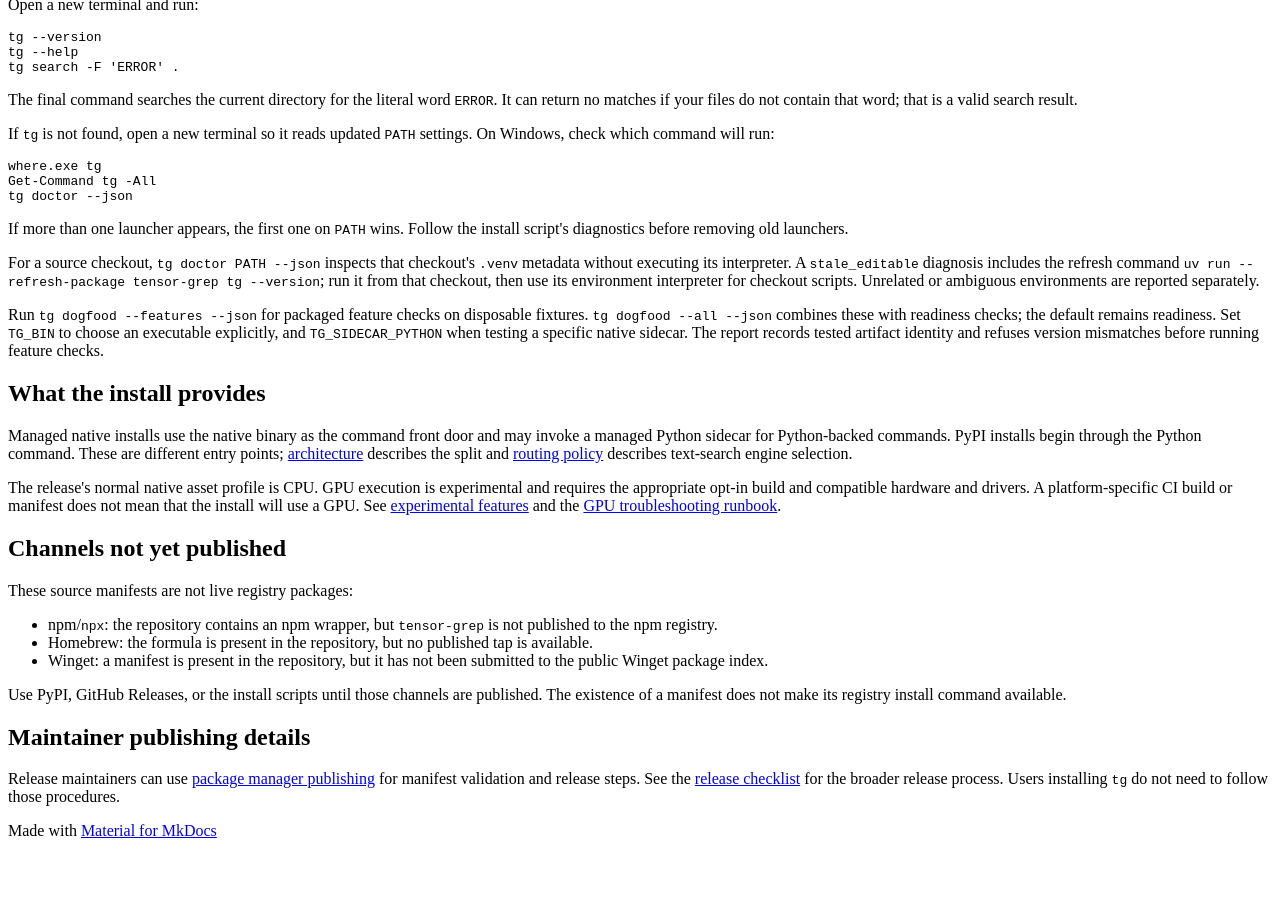
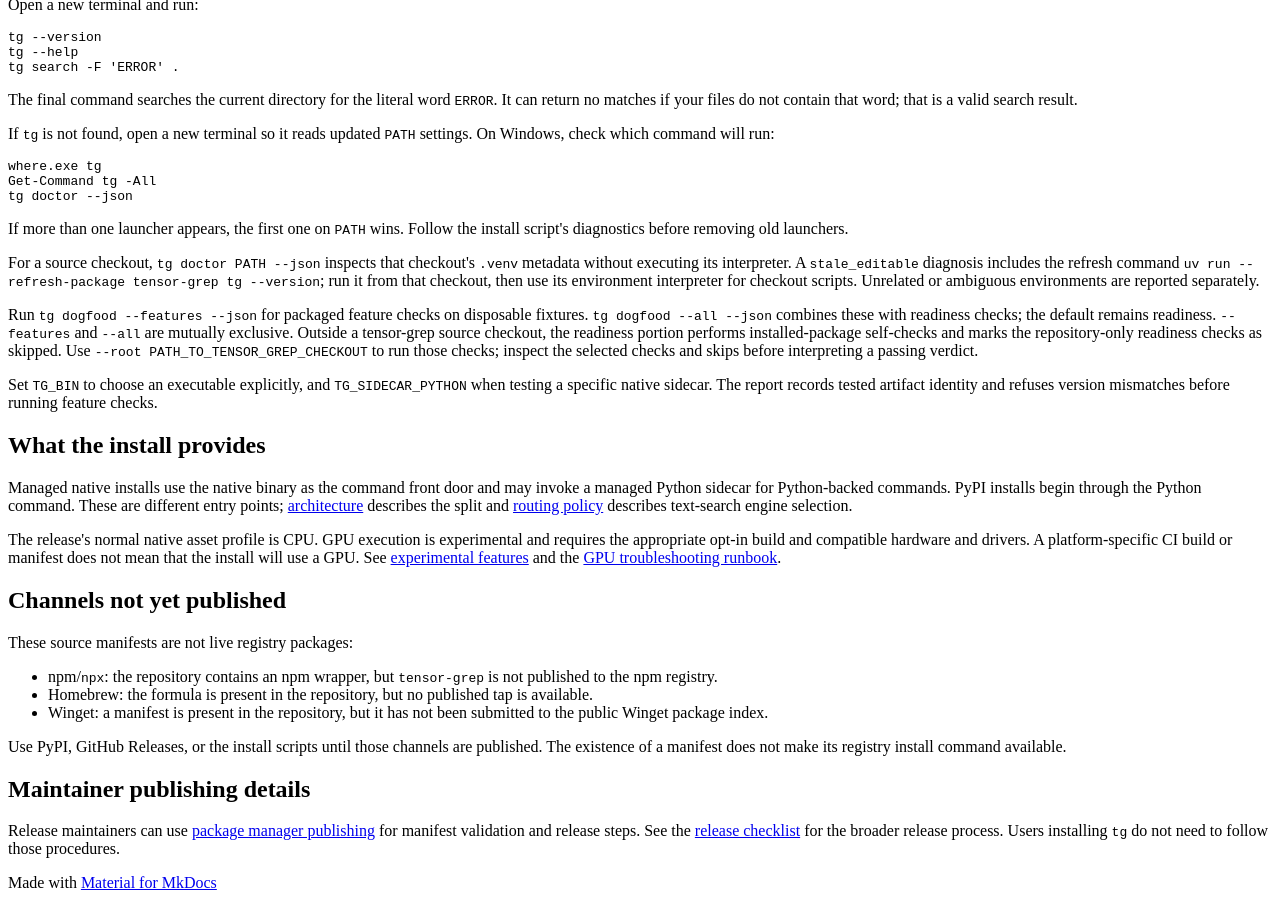
Before and after one commit to oimiragieo/tensor-grep, an MkDocs documentation site: the page built from docs/installation.md, in a window 1280 px wide and 900 px high, scrolled down 13038 px. Built offline with MkDocs 1.6.1 and Material for MkDocs 9.7.7, drawn with Linux system fonts in a browser that asks for light colours; before the commit the page ends 13886 px from its top, so only the background shows below that.

Commit message:
docs: clarify investigation effects and installed dogfood scope

```diff
--- a/docs/installation.md
+++ b/docs/installation.md
@@ -95,7 +95,16 @@ If more than one launcher appears, the first one on `PATH` wins. Follow the inst
 
 For a source checkout, `tg doctor PATH --json` inspects that checkout's `.venv` metadata without executing its interpreter. A `stale_editable` diagnosis includes the refresh command `uv run --refresh-package tensor-grep tg --version`; run it from that checkout, then use its environment interpreter for checkout scripts. Unrelated or ambiguous environments are reported separately.
 
-Run `tg dogfood --features --json` for packaged feature checks on disposable fixtures. `tg dogfood --all --json` combines these with readiness checks; the default remains readiness. Set `TG_BIN` to choose an executable explicitly, and `TG_SIDECAR_PYTHON` when testing a specific native sidecar. The report records tested artifact identity and refuses version mismatches before running feature checks.
+Run `tg dogfood --features --json` for packaged feature checks on disposable fixtures.
+`tg dogfood --all --json` combines these with readiness checks; the default remains readiness.
+`--features` and `--all` are mutually exclusive. Outside a tensor-grep source checkout,
+the readiness portion performs installed-package self-checks and marks the repository-only
+readiness checks as skipped. Use `--root PATH_TO_TENSOR_GREP_CHECKOUT` to run those checks;
+inspect the selected checks and skips before interpreting a passing verdict.
+
+Set `TG_BIN` to choose an executable explicitly, and `TG_SIDECAR_PYTHON` when testing a
+specific native sidecar. The report records tested artifact identity and refuses version
+mismatches before running feature checks.
 
 ## What the install provides
 
```
Also changed, not shown: docs/harness_api.md (+3 -3 lines), docs/investigation.md (+3 -2 lines).
